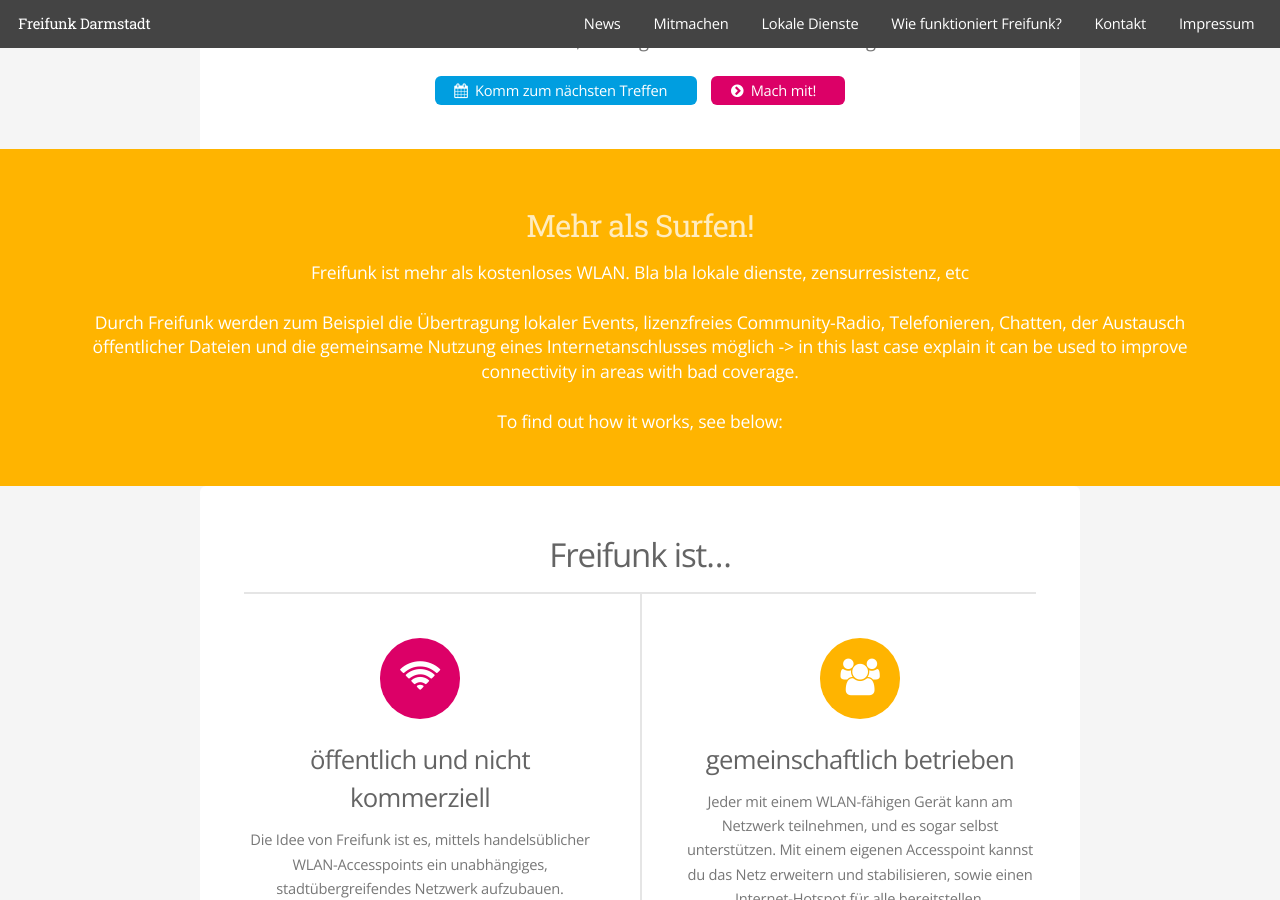
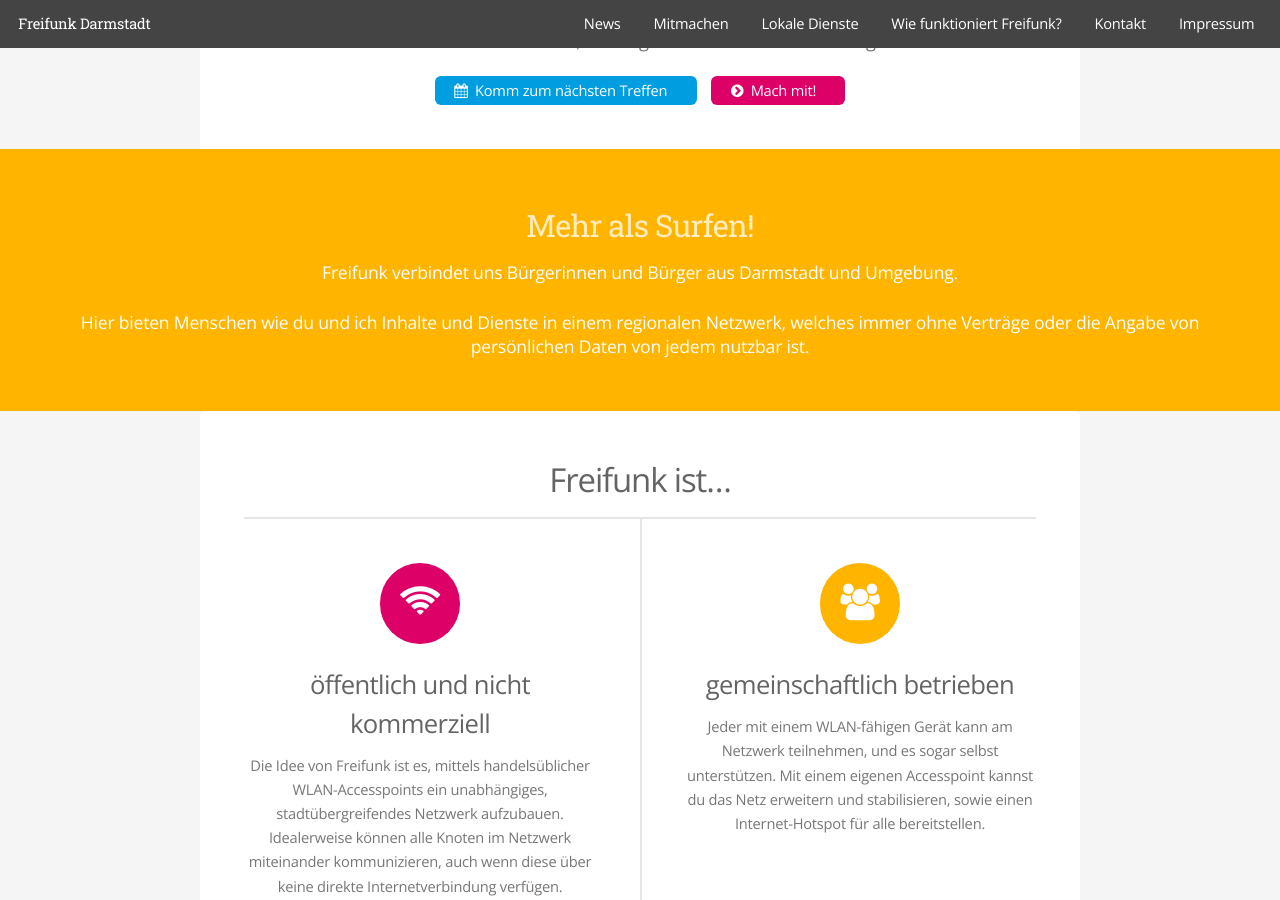
Before and after one commit to mdrenger/darmstadt.freifunk.net, a Jekyll site: the page built from pages/index.html, in a window 1280 px wide and 900 px high, scrolled down 603 px. Built offline with Jekyll 4.4.1, drawn with Linux system fonts in a browser that asks for light colours.

Commit message:
yellow box text updated

```diff
--- a/pages/index.html
+++ b/pages/index.html
@@ -33,9 +33,8 @@
 	</section>
 	<section id="stripe">
 		<h3>Mehr als Surfen!</h3>
-		<p>Freifunk ist mehr als kostenloses WLAN. Bla bla lokale dienste, zensurresistenz, etc</p>
-		<p>Durch Freifunk werden zum Beispiel die Übertragung lokaler Events, lizenzfreies Community-Radio, Telefonieren, Chatten, der Austausch öffentlicher Dateien und die gemeinsame Nutzung eines Internetanschlusses möglich -> in this last case explain it can be used to improve connectivity in areas with bad coverage.</p>
-		<p>To find out how it works, see below:</p>
+		<p>Freifunk verbindet uns Bürgerinnen und Bürger aus Darmstadt und Umgebung.</p>
+		<p>Hier bieten Menschen wie du und ich Inhalte und Dienste in einem regionalen Netzwerk, welches immer ohne Verträge oder die Angabe von persönlichen Daten von jedem nutzbar ist.</p>
 	</section>
 	<section class="container">
 		<section class="box special features">
```
